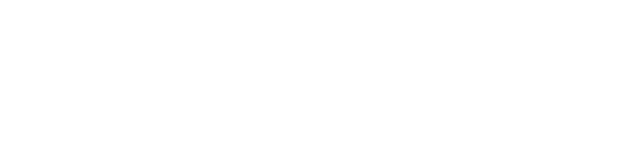
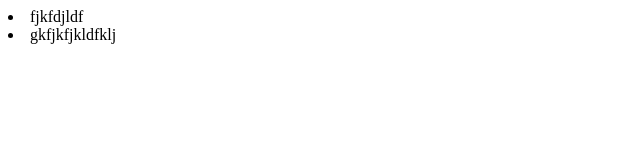
Before and after one commit to Gabrielle-Young28/practice-repo-f25, a plain HTML site: page index.html in a window 1280 px wide. Shown: the whole page, without its empty margins (0-640 px from the left). Drawn offline with Linux system fonts and the light colour scheme.

Commit message:
Update index.html
test html change

```diff
--- a/index.html
+++ b/index.html
@@ -5,6 +5,7 @@
     <title>Document</title>
 </head>
 <body>
-
+    <li> fjkfdjldf</li>
+    <li>gkfjkfjkldfklj</li>
 </body>
 </html>
```
